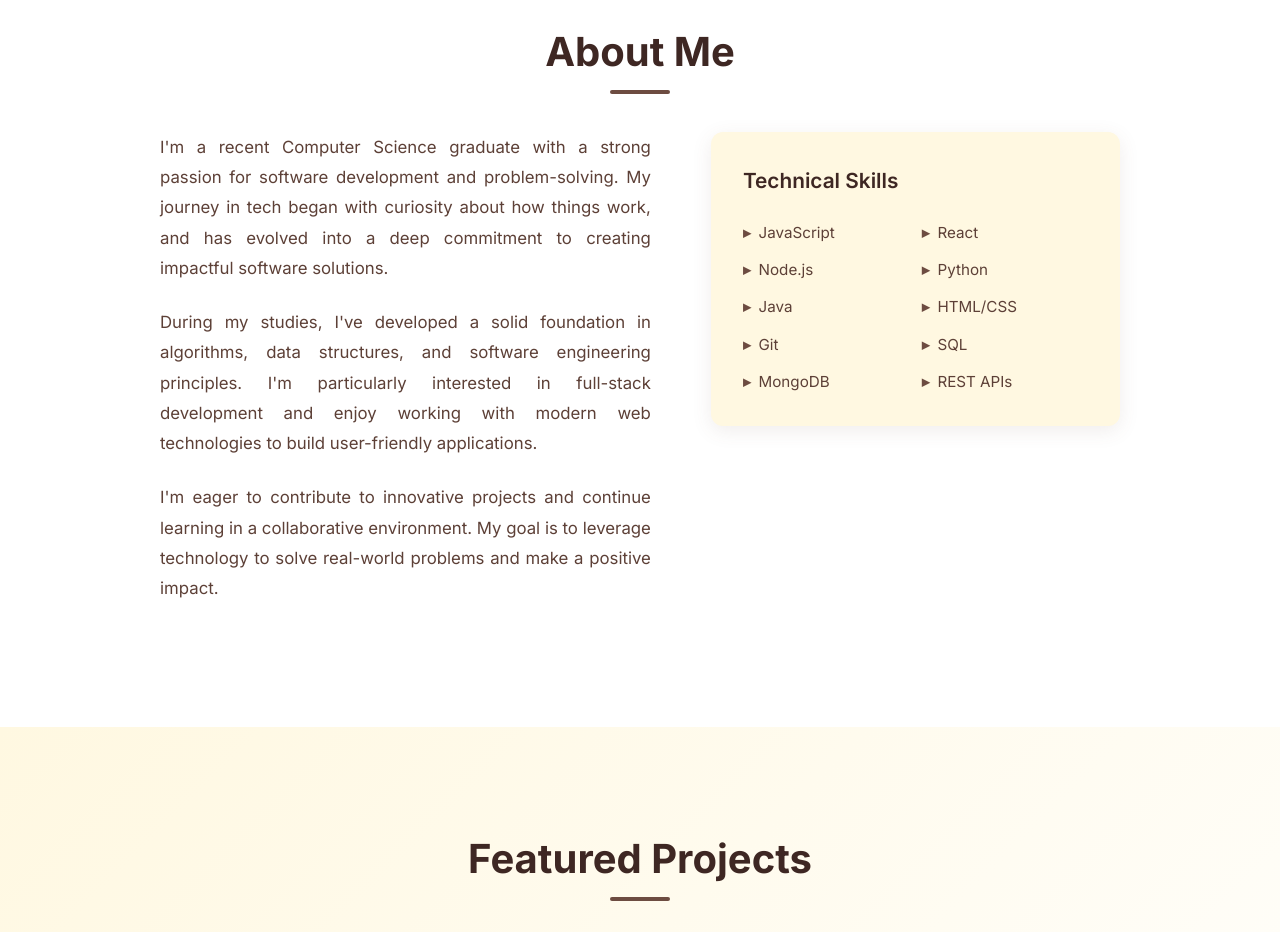
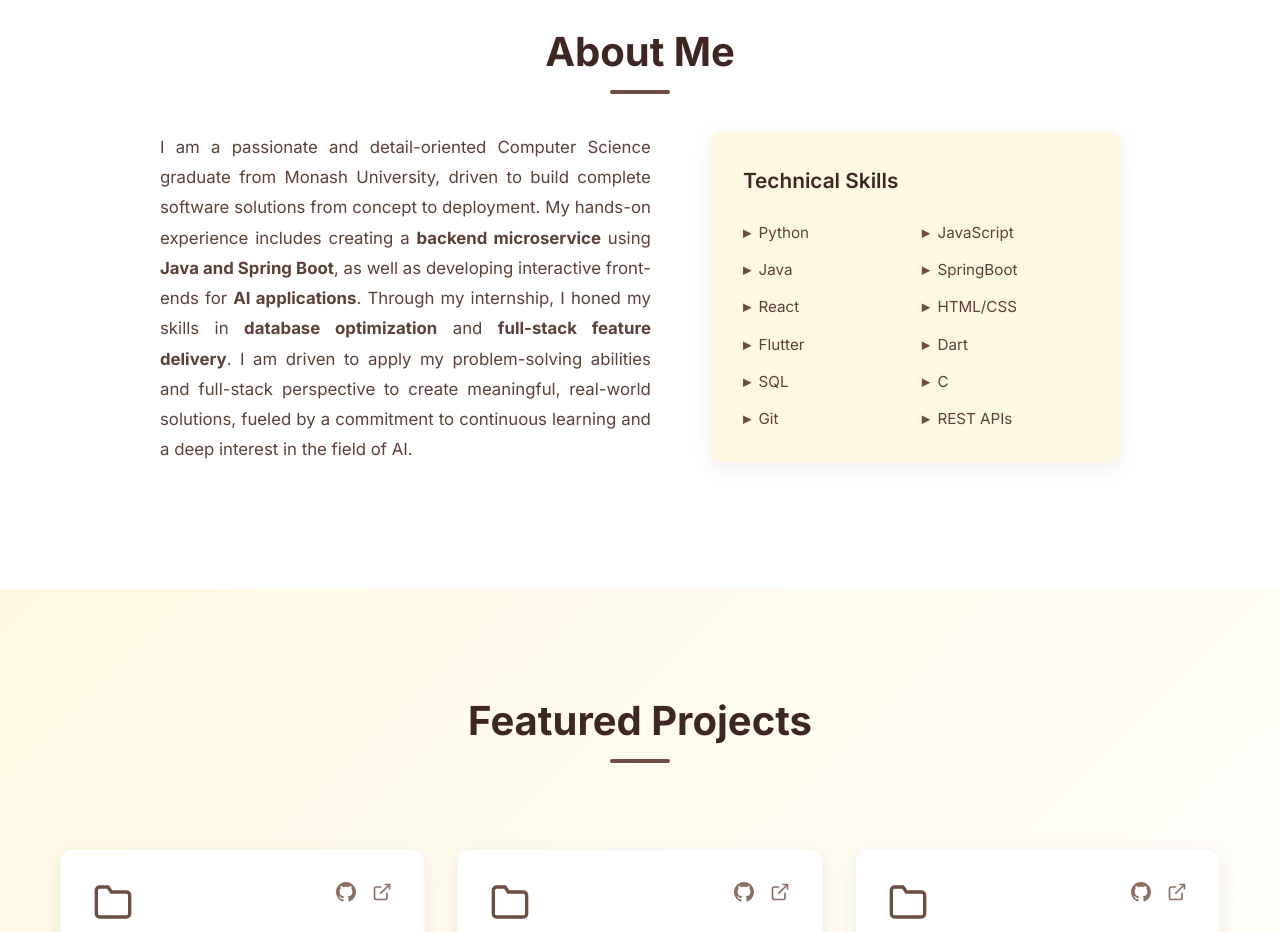
Before and after one commit to ongcl03/ongcl03.github.io, a React (Vite) app: page / in a window 1280 px wide. Shown: the part 880-1812 px from the top of the page. Built offline with nearby package versions, Linux system fonts and the light colour scheme.

Commit message:
feat: Update About component with detailed personal description and revised skills list

```diff
--- a/src/components/About.jsx
+++ b/src/components/About.jsx
@@ -3,15 +3,17 @@ import "./About.css";
 
 const About = () => {
   const skills = [
+    "Python",
     "JavaScript",
+    "Java",
+    "SpringBoot",
     "React",
-    "Node.js",
-    "Python",
-    "Java",
     "HTML/CSS",
+    "Flutter",
+    "Dart",
+    "SQL",
+    "C",
     "Git",
-    "SQL",
-    "MongoDB",
     "REST APIs",
   ];
 
@@ -22,23 +24,18 @@ const About = () => {
         <div className="about-content">
           <div className="about-text">
             <p className="about-description">
-              I'm a recent Computer Science graduate with a strong passion for
-              software development and problem-solving. My journey in tech began
-              with curiosity about how things work, and has evolved into a deep
-              commitment to creating impactful software solutions.
-            </p>
-            <p className="about-description">
-              During my studies, I've developed a solid foundation in
-              algorithms, data structures, and software engineering principles.
-              I'm particularly interested in full-stack development and enjoy
-              working with modern web technologies to build user-friendly
-              applications.
-            </p>
-            <p className="about-description">
-              I'm eager to contribute to innovative projects and continue
-              learning in a collaborative environment. My goal is to leverage
-              technology to solve real-world problems and make a positive
-              impact.
+              I am a passionate and detail-oriented Computer Science graduate
+              from Monash University, driven to build complete software
+              solutions from concept to deployment. My hands-on experience
+              includes creating a <strong>backend microservice</strong> using{" "}
+              <strong>Java and Spring Boot</strong>, as well as developing
+              interactive front-ends for <strong>AI applications</strong>.
+              Through my internship, I honed my skills in{" "}
+              <strong>database optimization</strong> and{" "}
+              <strong>full-stack feature delivery</strong>. I am driven to apply
+              my problem-solving abilities and full-stack perspective to create
+              meaningful, real-world solutions, fueled by a commitment to
+              continuous learning and a deep interest in the field of AI.
             </p>
           </div>
           <div className="skills-section">
```
